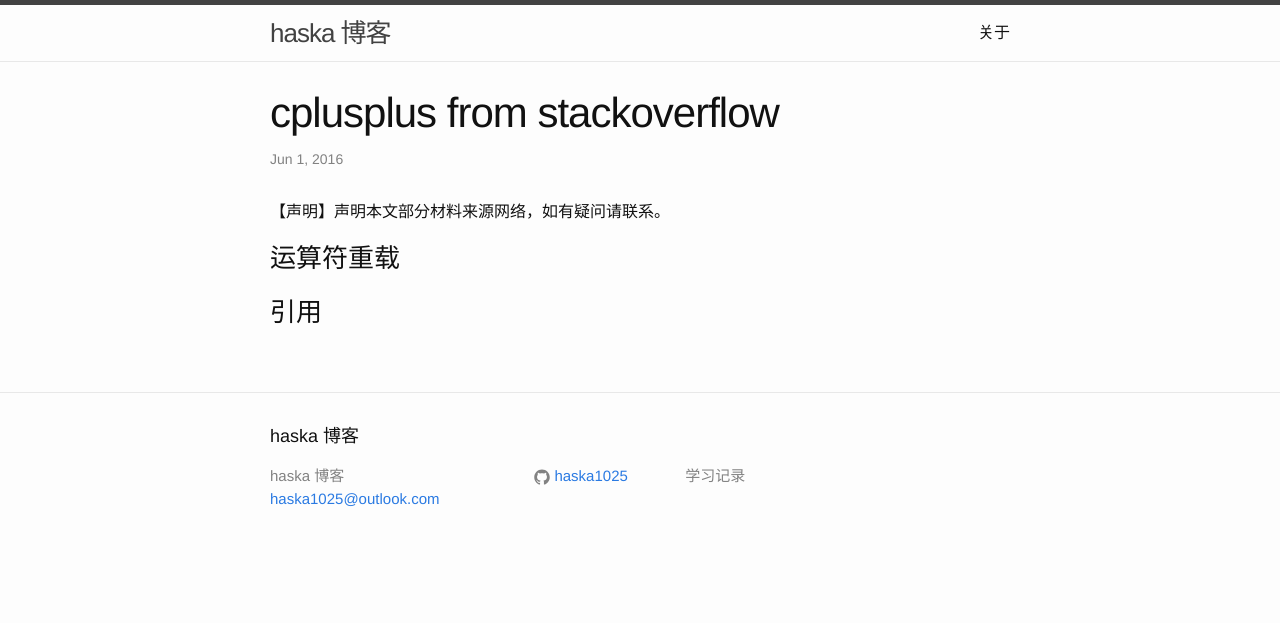
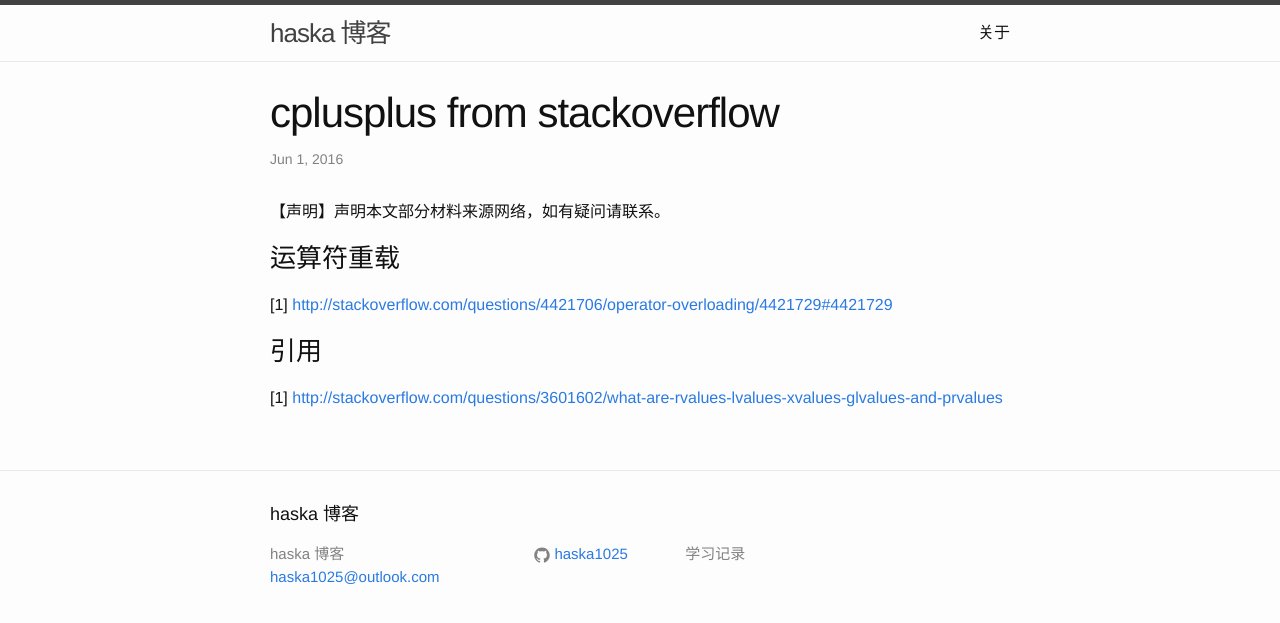
Before and after one commit to haska1025/haska1025.github.io, a Jekyll site: the page built from _posts/2016-06-01-cplusplus from stackoverflow.markdown, in a window 1280 px wide. Shown: the top 623 px of the page. Built offline with Jekyll 4.4.1, drawn with Linux system fonts in a browser that asks for light colours.

Commit message:
Update 2016-06-01-cplusplus from stackoverflow.markdown

```diff
--- a/_posts/2016-06-01-cplusplus from stackoverflow.markdown
+++ b/_posts/2016-06-01-cplusplus from stackoverflow.markdown
@@ -7,8 +7,8 @@ categories: c++
 
 ### 运算符重载
 
-[1]: <http://stackoverflow.com/questions/4421706/operator-overloading/4421729#4421729>
+[1] <http://stackoverflow.com/questions/4421706/operator-overloading/4421729#4421729>
 
 ### 引用
 
-[1]: <http://stackoverflow.com/questions/3601602/what-are-rvalues-lvalues-xvalues-glvalues-and-prvalues>
+[1] <http://stackoverflow.com/questions/3601602/what-are-rvalues-lvalues-xvalues-glvalues-and-prvalues>
```
